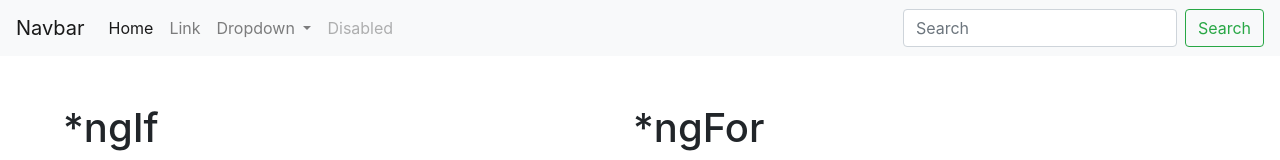
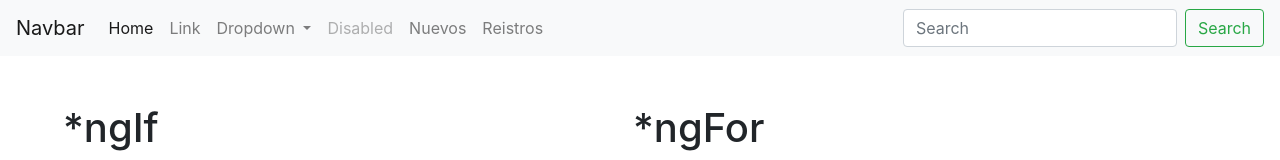
Before and after one commit to andreslond/EjemplosAngular, an Angular app: page / in a window 1280 px wide. Shown: the top 160 px of the page. Built offline with nearby package versions, Linux system fonts and the light colour scheme.

Commit message:
nuevos registros cabecera

```diff
--- a/src/app/components/header/header.component.html
+++ b/src/app/components/header/header.component.html
@@ -22,11 +22,16 @@
             <div class="dropdown-divider"></div>
             <a class="dropdown-item" href="#">Something else here</a>
           </div>
-
         </li>
         <li class="nav-item">
           <a class="nav-link disabled" href="#" tabindex="-1" aria-disabled="true">Disabled</a>
         </li>
+        <li class="nav-item">
+            <a class="nav-link" href="#" tabindex="1" aria-disabled="true">Nuevos</a>
+          </li>
+          <li class="nav-item">
+            <a class="nav-link" href="#" tabindex="2" aria-disabled="true">Reistros</a>
+          </li>
       </ul>
       <form class="form-inline my-2 my-lg-0">
         <input class="form-control mr-sm-2" type="search" placeholder="Search" aria-label="Search">
```
